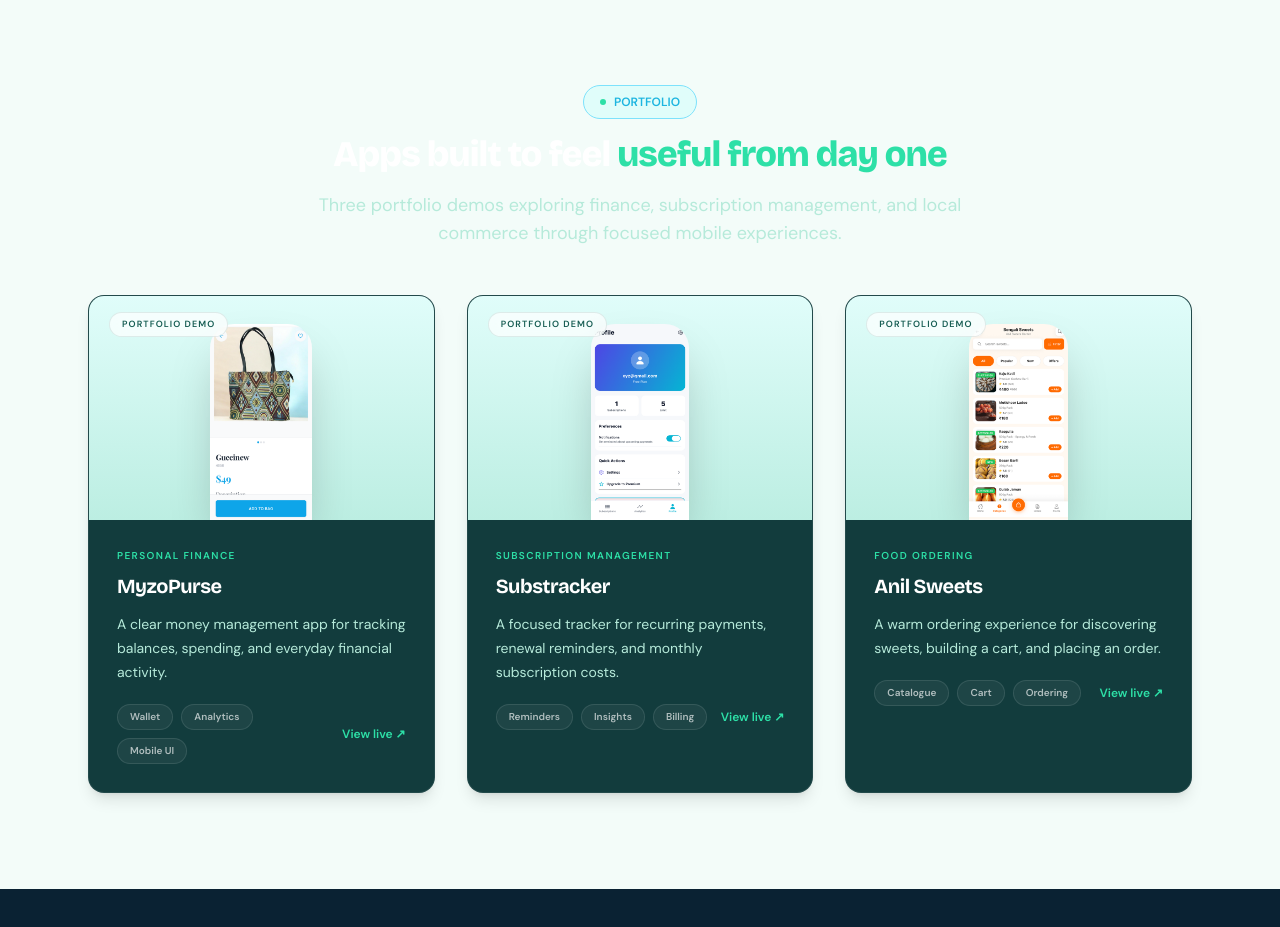
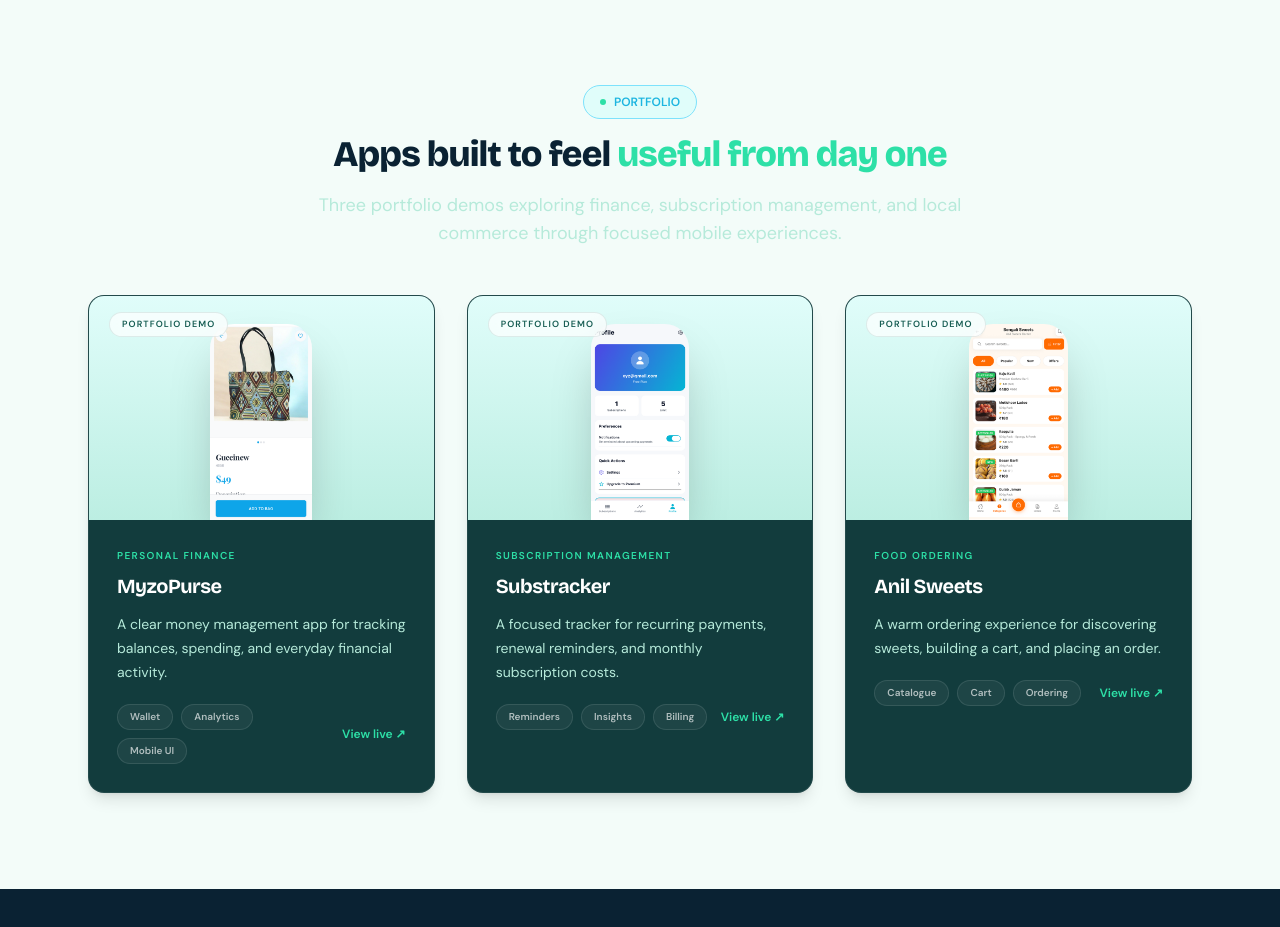
Before and after one commit to Sabil49/myzoappsite, a Next.js app: page / in a window 1280 px wide. Shown: the part 2200-3127 px from the top of the page. Built offline with nearby package versions, Linux system fonts and the light colour scheme.

Commit message:
upload files

```diff
--- a/app/components/PortfolioSection.js
+++ b/app/components/PortfolioSection.js
@@ -10,7 +10,7 @@ export default function PortfolioSection({ id }) {
       <div className="wrap">
         <div className="mb-12 text-center">
           <div className="mb-4 inline-flex items-center gap-2 rounded-full border border-[var(--acc-mid)] bg-[var(--acc-pale)] px-4 py-2 text-xs font-bold text-[var(--acc-dark)]"><span className="h-1.5 w-1.5 rounded-full bg-[var(--acc)]" />PORTFOLIO</div>
-          <h2 className="mb-4 text-3xl font-extrabold text-white md:text-4xl">Apps built to feel <span className="text-[var(--acc)]">useful from day one</span></h2>
+          <h2 className="mb-4 text-3xl font-extrabold text-[var(--ink)] md:text-4xl">Apps built to feel <span className="text-[var(--acc)]">useful from day one</span></h2>
           <p className="mx-auto max-w-2xl text-lg text-[var(--muted)]">Three portfolio demos exploring finance, subscription management, and local commerce through focused mobile experiences.</p>
         </div>
         <div className="grid gap-8 md:grid-cols-3">
```
